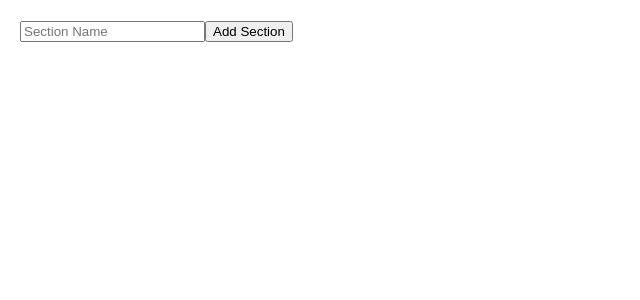
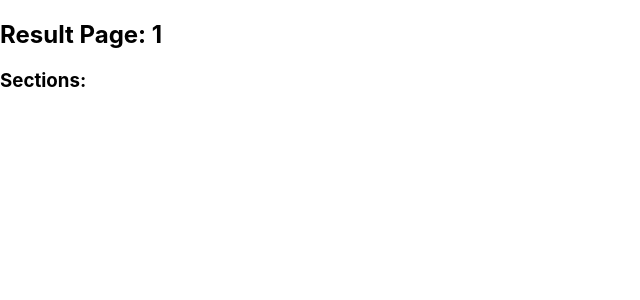
Before and after one commit to szymi88/koalagrapher-ui, a React (Create React App) app: page /gallery/1 in a window 1280 px wide. Shown: the top 300 px of the page, without its empty margins (0-640 px from the left). Built offline with nearby package versions, Linux system fonts and the light colour scheme.

Commit message:
Gallery creation and routing

```diff
--- a/package.json
+++ b/package.json
@@ -10,6 +10,7 @@
     "react": "^18.3.1",
     "react-beautiful-dnd": "^13.1.1",
     "react-dom": "^18.3.1",
+    "react-router-dom": "^6.26.1",
     "react-scripts": "5.0.1",
     "styled-components": "^6.1.13",
     "web-vitals": "^2.1.4"
--- a/src/App.js
+++ b/src/App.js
@@ -1,17 +1,22 @@
 // src/App.js
-import React, { useState } from 'react';
+import React, {useState} from 'react';
+import { BrowserRouter, Routes, Route } from "react-router-dom";
 import SectionManager from './components/SectionManager';
-//import Gallery from './components/Gallery';
+import Gallery from './components/Gallery';
 
 function App() {
-  const [sections, setSections] = useState([]);
+    const [sections, setSections] = useState([]);
 
-  return (
-      <div className="App">
-        <SectionManager sections={sections} setSections={setSections} />
-        {/*<Gallery sections={sections} />*/}
-      </div>
-  );
+    return (
+        <BrowserRouter>
+            <Routes>
+                <Route path="/" element={<SectionManager sections={sections} setSections={setSections}/>}>
+                </Route>
+                <Route path="/gallery/:resultId" element={<Gallery sections={sections}/>}>
+                </Route>
+            </Routes>
+        </BrowserRouter>
+    );
 }
 
 export default App;
--- /dev/null
+++ b/src/components/Gallery.js
@@ -0,0 +1,26 @@
+import React from 'react';
+import {useParams} from 'react-router-dom';
+
+const Gallery = ({sections}) => {
+    const {resultId} = useParams();
+
+    return (
+        <div>
+            <h2>Result Page: {resultId}</h2>
+            <h3>Sections:</h3>
+
+            {sections.map((section) => (
+                <div key={section.id} className="section">
+                    {section.name}
+                    {section.images.map((image, index) => (
+                        <div key={index} className="image-container">
+                            <img src={image}/>
+                        </div>
+                    ))}
+                </div>
+            ))}
+        </div>
+    );
+};
+
+export default Gallery;
--- a/src/components/SectionManager.js
+++ b/src/components/SectionManager.js
@@ -1,10 +1,19 @@
 // src/components/SectionManager.js
 import React, { useState } from 'react';
+import { useNavigate } from 'react-router-dom';
 import { DragDropContext, Droppable, Draggable } from 'react-beautiful-dnd';
 import styled from 'styled-components';
+import { v4 as uuidv4 } from 'uuid'; // Import UUID library
+
 
 const SectionManager = ({ sections, setSections }) => {
     const [sectionName, setSectionName] = useState('');
+    const navigate = useNavigate();
+
+    const handleGenerateGalleryUrl = () => {
+        const resultId = uuidv4(); // Generate a unique ID
+        navigate(`/gallery/${resultId}`);
+    };
 
     const addSection = () => {
         setSections([...sections, { id: `section-${Date.now()}`, name: sectionName, images: [] }]);
@@ -61,6 +70,11 @@ const SectionManager = ({ sections, setSections }) => {
 
     return (
         <SectionManagerWrapper>
+            <DragDropContext onDragEnd={onDragEnd}>
+                {sections.map((section) => (
+                    <Section key={section.id} section={section} onDropImages={onDropImages}/>
+                ))}
+            </DragDropContext>
             <input
                 type="text"
                 value={sectionName}
@@ -68,16 +82,13 @@ const SectionManager = ({ sections, setSections }) => {
                 placeholder="Section Name"
             />
             <button onClick={addSection}>Add Section</button>
-            <DragDropContext onDragEnd={onDragEnd}>
-                {sections.map((section) => (
-                    <Section key={section.id} section={section} onDropImages={onDropImages} />
-                ))}
-            </DragDropContext>
+            <button onClick={handleGenerateGalleryUrl}>Generate URL</button>
+
         </SectionManagerWrapper>
     );
 };
 
-const Section = ({ section, onDropImages }) => {
+const Section = ({section, onDropImages}) => {
     const handleDrop = (event) => {
         event.preventDefault();
         const files = event.dataTransfer.files;
```
